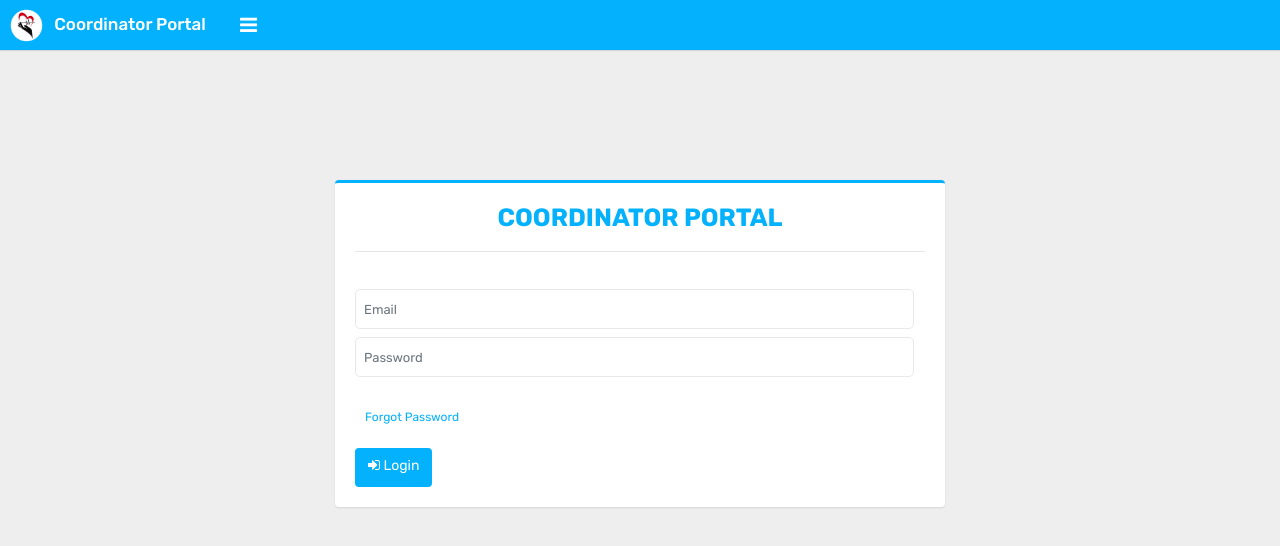
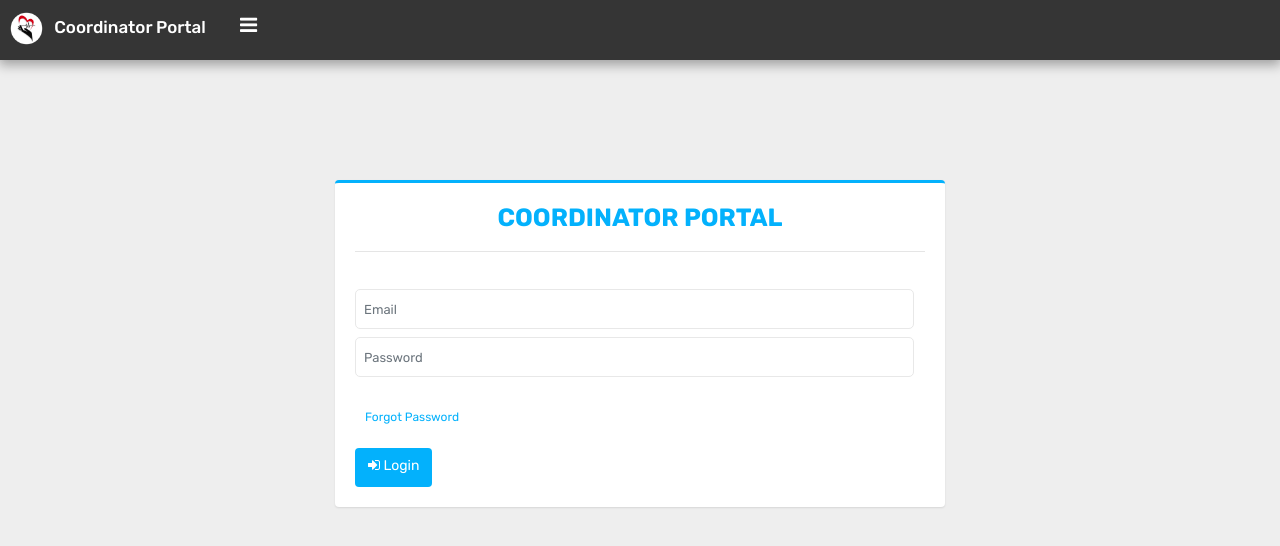
Before and after one commit to wakewithwellness/wwwportal, a plain HTML site: page Coordinators/events.html in a window 1280 px wide. Drawn offline with Linux system fonts and the light colour scheme; no server answers.

Commit message:
Update events.html

```diff
--- a/Coordinators/events.html
+++ b/Coordinators/events.html
@@ -52,9 +52,18 @@
       </div>
     </div>
 
-    <div class="header" style="background-color: #03b1fc">
+    <div
+      class="header"
+      style="
+        -webkit-box-shadow: 0px 4px 11px 1px rgba(0, 0, 0, 0.33);
+        -moz-box-shadow: 0px 4px 11px 1px rgba(0, 0, 0, 0.33);
+        box-shadow: 0px 4px 11px 1px rgba(0, 0, 0, 0.33);
+        background-color: rgb(53, 53, 53);
+        height: 60px;
+      "
+    >
       <div class="header-left">
-        <a class="logo" style="margin-left: -15px">
+        <a class="logo" style="margin-left: -15px;margin-top: 3px"">
           <img src="../assets/img/favicon.png" width="35" height="35" alt="" />
           <span style="font-size: 17px">Coordinator Portal</span>
         </a>
```
